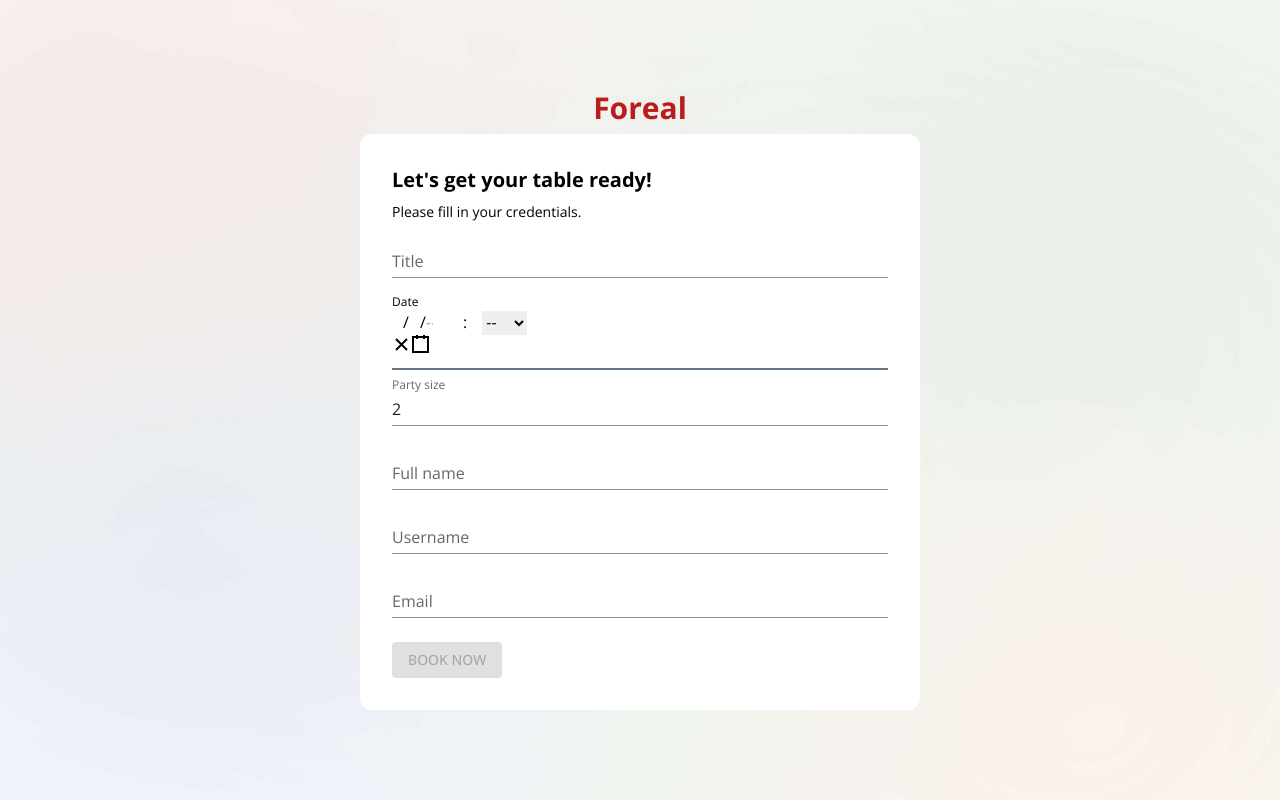
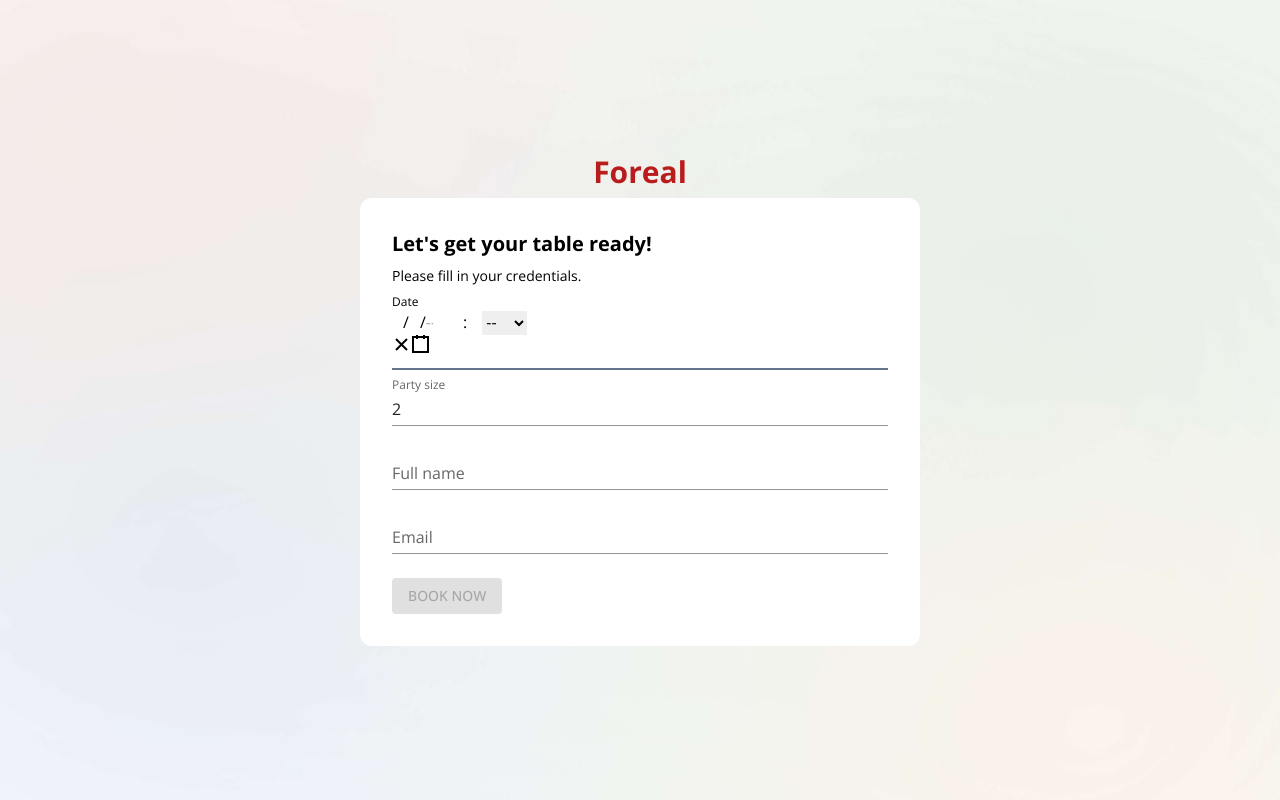
Before and after one commit to KwameKert/foreal, a React (Create React App) app: page /booking in a window 1280 px wide. Built offline with nearby package versions, Linux system fonts and the light colour scheme.

Commit message:
updated booking form

```diff
--- a/src/bookings/UserBooking.tsx
+++ b/src/bookings/UserBooking.tsx
@@ -11,14 +11,14 @@ import { useActions } from "../hooks/useBooking";
 import { useEffect } from "react";
 
 interface FormValues {
-  title: string;
+  //title: string;
   meeting_time: Date | string | any;
   moment_creator?: number;
   moment_id?: number;
   place_id?: number;
   party_size_adults: number;
   email: string;
-  username: string;
+  //username: string;
   full_name: string;
 }
 
@@ -40,8 +40,8 @@ export const UserBooking = () => {
 
   const formik = useFormik<FormValues>({
     initialValues: {
-      username: "",
-      title: "",
+    //  username: "",
+     // title: "",
       meeting_time: null,
       moment_creator: moment.moment_creator,
       moment_id: moment.moment_id,
@@ -83,7 +83,7 @@ export const UserBooking = () => {
 
             <form onSubmit={formik.handleSubmit}>
               {error && <p className="text-red-500">{error}</p>}
-              <AppInput
+              {/* <AppInput
                 variant="standard"
                 label="Title"
                 name="title"
@@ -91,7 +91,7 @@ export const UserBooking = () => {
                 onChange={formik.handleChange}
                 value={formik.values.title}
                 error={formik.errors.title}
-              />
+              /> */}
 
               <AppDate
                 variant="standard"
@@ -123,7 +123,7 @@ export const UserBooking = () => {
                 value={formik.values.full_name}
                 error={formik.errors.full_name}
               />
-              <AppInput
+              {/* <AppInput
                 variant="standard"
                 label="Username"
                 name="username"
@@ -131,7 +131,7 @@ export const UserBooking = () => {
                 onChange={formik.handleChange}
                 value={formik.values.username}
                 error={formik.errors.username}
-              />
+              /> */}
               <AppInput
                 variant="standard"
                 label="Email"
```
